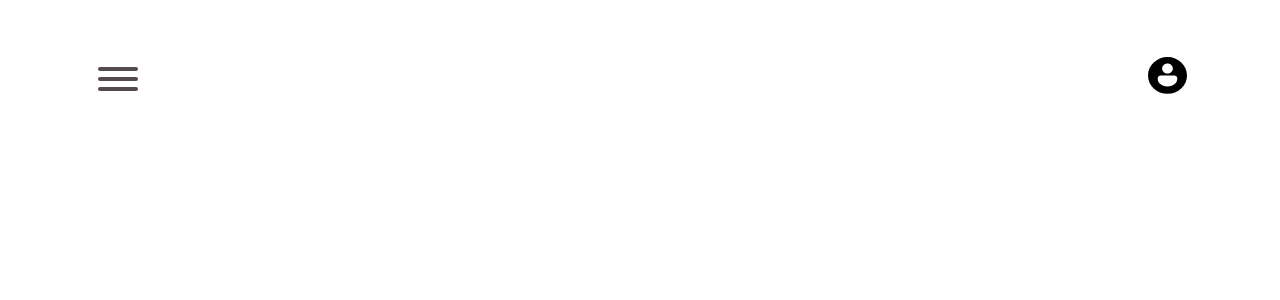
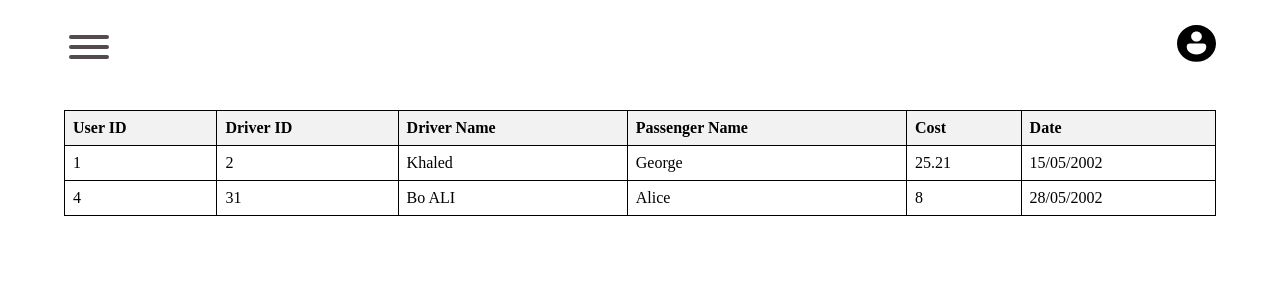
Before and after one commit to MarcDagher/FSW-Taxi-Group-Assignment, a React (Vite) app in the folder taxi-frontend/: page /admin in a window 1280 px wide. Shown: the top 300 px of the page. Built offline with nearby package versions, Linux system fonts and the light colour scheme; a web font is replaced by a local one.

Commit message:
[core] Adding pages and mockdata for Admin

```diff
--- a/taxi-frontend/package.json
+++ b/taxi-frontend/package.json
@@ -11,7 +11,8 @@
   },
   "dependencies": {
     "react": "^18.2.0",
-    "react-dom": "^18.2.0"
+    "react-dom": "^18.2.0",
+    "react-router-dom": "^6.20.1"
   },
   "devDependencies": {
     "@types/react": "^18.2.37",
--- a/taxi-frontend/src/App.jsx
+++ b/taxi-frontend/src/App.jsx
@@ -2,15 +2,20 @@
 import { useState } from "react";
 import Button from "./components/ui/button";
 import Header from "./components/ui/header";
-import "./App.css";
+import Home from "./pages/Home";
+import Admin from "./pages/Admin";
+import { BrowserRouter, Route, Routes } from 'react-router-dom'
 
 function App() {
-    return (
-        <>
-
-            <Header />
-        </>
-    );
+  return (
+    <BrowserRouter>
+      <Routes>
+        <Route path="/" index element={<Home />} />
+        <Route path="/admin" index element={<Admin />} />
+        <Route path="*" element={<>404 page not found</>} />
+      </Routes>
+    </BrowserRouter>
+  )
 }
 
 export default App;
--- /dev/null
+++ b/taxi-frontend/src/pages/Admin/index.css
@@ -0,0 +1,18 @@
+main{
+  padding: 10px var(--main-x-padding)
+}
+
+table {
+  width: 100%;
+  border-collapse: collapse;
+}
+
+th, td {
+  border: 1px solid black;
+  padding: 8px;
+  text-align: left;
+}
+
+th {
+  background-color: #f2f2f2;
+}
--- /dev/null
+++ b/taxi-frontend/src/pages/Admin/index.jsx
@@ -0,0 +1,57 @@
+import "./index.css";
+import Header from "../../components/ui/header";
+import Button from "../../components/ui/button";
+
+const mockdata = [
+    {
+        user_id: 1,
+        driver_id: 2,
+        driver_name: "Khaled",
+        passenger_name: "George",
+        cost: 25.21,
+        date: "15/05/2002",
+    },
+    {
+        user_id: 4,
+        driver_id: 31,
+        driver_name: "Bo ALI ",
+        passenger_name: "Alice",
+        cost: 8,
+        date: "28/05/2002",
+    },
+];
+
+const Admin = () => {
+    return (<>
+      <Header />
+        <main>
+            <table>
+            <thead>
+                <tr>
+                    <th>User ID</th>
+                    <th>Driver ID</th>
+                    <th>Driver Name</th>
+                    <th>Passenger Name</th>
+                    <th>Cost</th>
+                    <th>Date</th>
+                </tr>
+            </thead>
+            <tbody>
+                {mockdata.map((ride, index) => (
+                    <tr key={index}>
+                        <td>{ride.user_id}</td>
+                        <td>{ride.driver_id}</td>
+                        <td>{ride.driver_name}</td>
+                        <td>{ride.passenger_name}</td>
+                        <td>{ride.cost}</td>
+                        <td>{ride.date}</td>
+                    </tr>
+                ))}
+            </tbody>
+        </table>
+        </main>
+    </>
+    );
+};
+
+export default Admin;
--- /dev/null
+++ b/taxi-frontend/src/pages/Home/index.jsx
@@ -0,0 +1,9 @@
+import './index.css'
+
+const Home = () => {
+  return <>
+    Home
+  </>
+}
+
+export default Home
```
Also changed, not shown: taxi-frontend/src/pages/Home/index.css (added), 1 other file (tests, documents, lock files or other folders).
